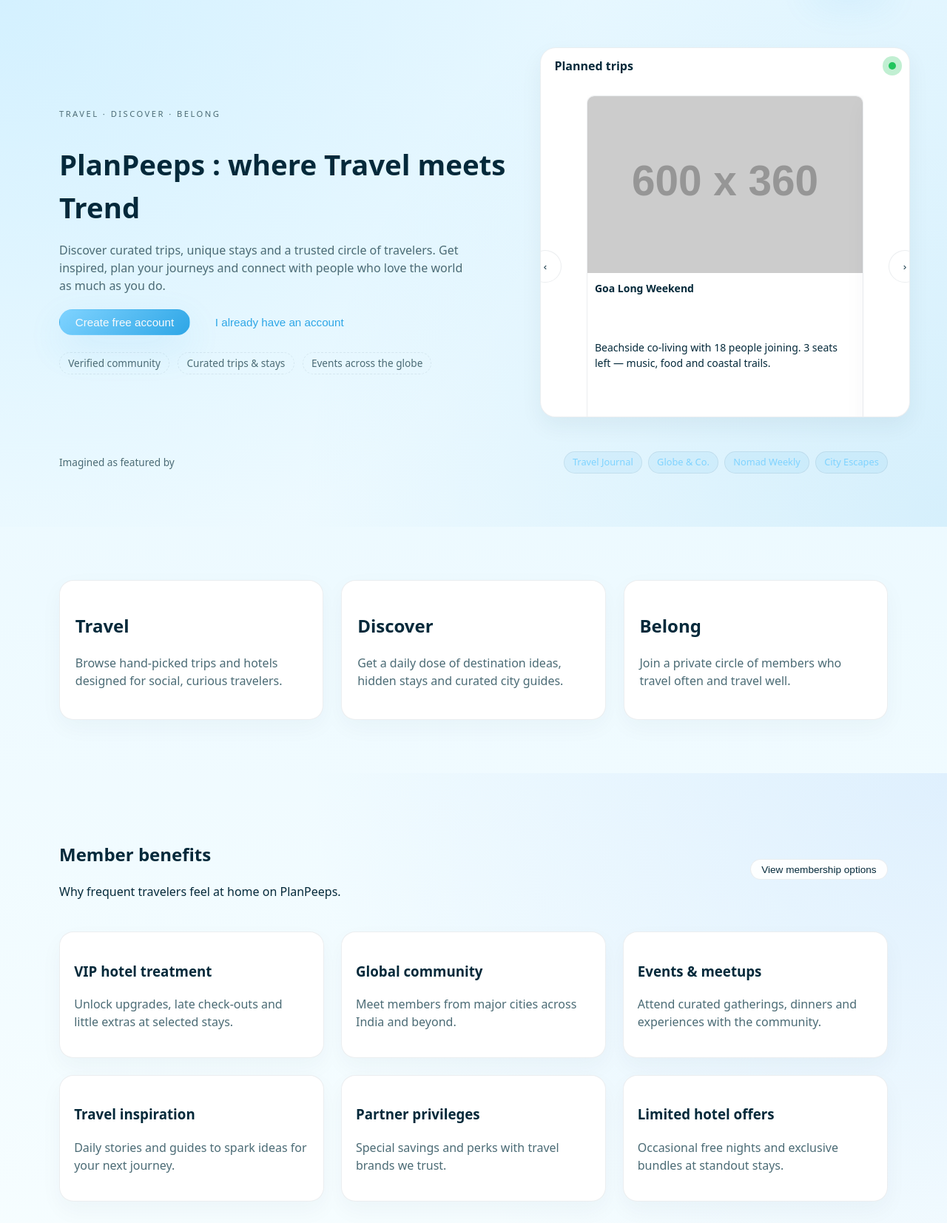
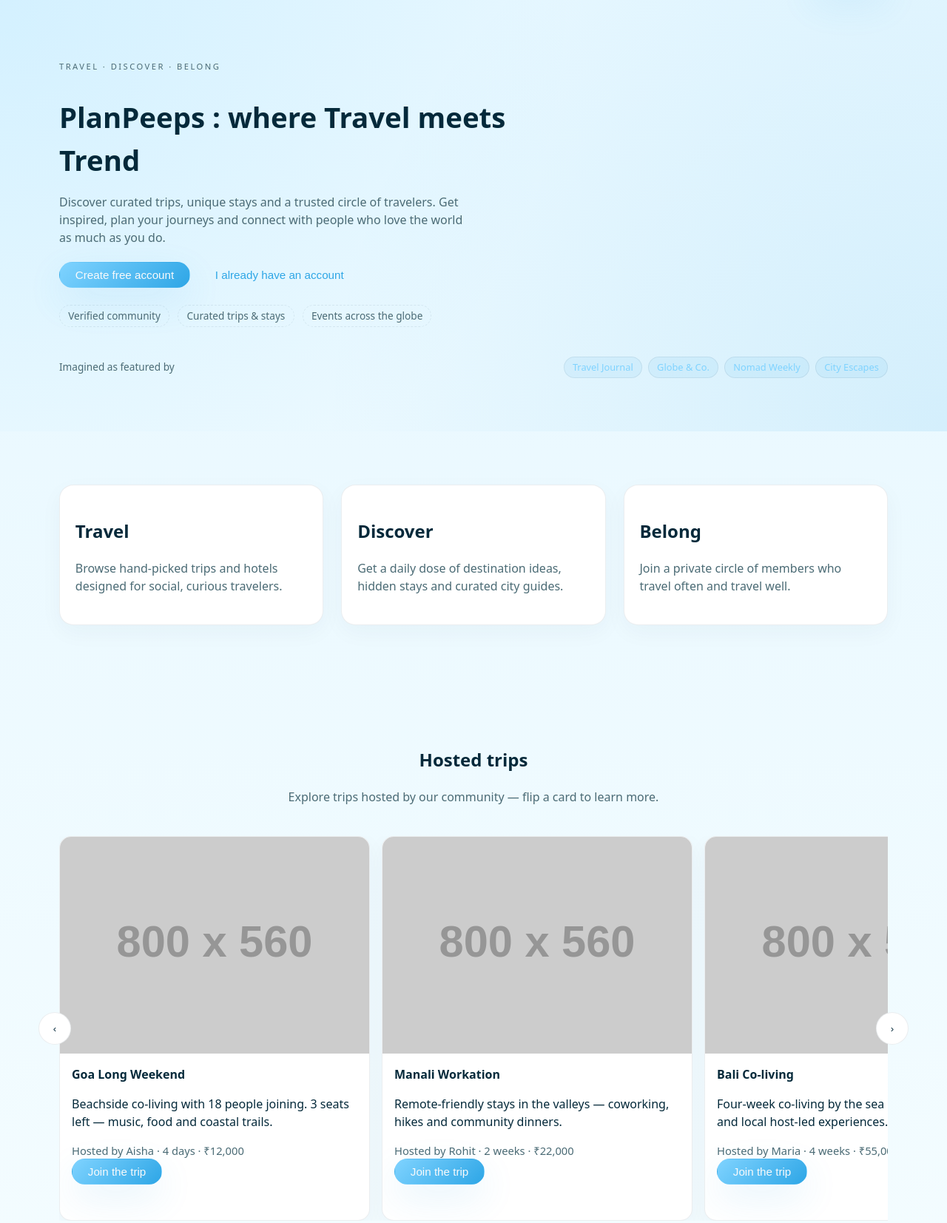
Before and after one commit to harshagarwal8800/planpeeps, a plain HTML site: page index.html in a window 1280 px wide. Shown: the part 60-1713 px from the top of the page at 74% size. Drawn offline with Linux system fonts and the light colour scheme; placeholder pictures from the web are drawn by us.

Commit message:
Update index.html
This is first

```diff
--- a/index.html
+++ b/index.html
@@ -32,7 +32,7 @@
   <!-- Hero -->
   <section class="pp-hero pp-hero-gradient" id="top">
     <div class="pp-container pp-hero-grid">
-      <div class="pp-hero-text reveal">
+      <div class="pp-hero-text reveal slide-left">
         <p class="pp-kicker">Travel · Discover · Belong</p>
         <h1>PlanPeeps : where Travel meets Trend</h1>
         <p>
@@ -51,53 +51,12 @@
         </div>
       </div>
 
-      <div class="pp-hero-card float-card reveal visible">
-        <div class="pp-hero-card-header">
-          <h3>Planned trips</h3>
-          <span class="pp-dot"></span>
-        </div>
-
-        <!-- Trip carousel: shows 1 card at a time inside the hero card -->
-        <div class="pp-trip-carousel" tabindex="0" role="region" aria-label="Planned trips carousel">
-          <button class="pp-trip-btn prev" aria-label="Previous trip">‹</button>
-          <div class="pp-trip-viewport">
-            <div class="pp-trip-track">
-              <article class="pp-trip-card" data-index="0">
-                <img class="pp-trip-image" src="https://via.placeholder.com/600x360?text=Goa+Weekend" alt="Goa Long Weekend" loading="lazy" />
-                <div class="pp-trip-bio">
-                  <h4>Goa Long Weekend</h4>
-                  <p>Beachside co-living with 18 people joining. 3 seats left — music, food and coastal trails.</p>
-                  <div class="pp-trip-meta">Hosted by Aisha · 4 days · ₹12,000</div>
-                </div>
-              </article>
-
-              <article class="pp-trip-card" data-index="1">
-                <img class="pp-trip-image" src="https://via.placeholder.com/600x360?text=Manali+Workation" alt="Manali Workation" loading="lazy" />
-                <div class="pp-trip-bio">
-                  <h4>Manali Workation</h4>
-                  <p>Remote-friendly stays in the valleys — coworking, hikes and community dinners.</p>
-                  <div class="pp-trip-meta">Hosted by Rohit · 2 weeks · ₹22,000</div>
-                </div>
-              </article>
-
-              <article class="pp-trip-card" data-index="2">
-                <img class="pp-trip-image" src="https://via.placeholder.com/600x360?text=Bali+Co-living" alt="Bali Co-living" loading="lazy" />
-                <div class="pp-trip-bio">
-                  <h4>Bali Co-living</h4>
-                  <p>Four-week co-living by the sea — yoga, surf lessons and local host-led experiences.</p>
-                  <div class="pp-trip-meta">Hosted by Maria · 4 weeks · ₹55,000</div>
-                </div>
-              </article>
-            </div>
-          </div>
-          <button class="pp-trip-btn next" aria-label="Next trip">›</button>
-        </div>
-      </div>
+      <!-- Hosted trips card was moved out of the hero into its own section -->
     </div>
 
     <div class="pp-container pp-seen-in reveal">
       <span class="pp-seen-label">Imagined as featured by</span>
-      <div class="pp-seen-logos">
+        <div class="pp-seen-logos reveal stagger" data-stagger-gap="100">
         <span class="pp-logo-pill">Travel Journal</span>
         <span class="pp-logo-pill">Globe & Co.</span>
         <span class="pp-logo-pill">Nomad Weekly</span>
@@ -105,10 +64,9 @@
       </div>
     </div>
   </section>
-
   <!-- Three pillars: Travel / Discover / Belong -->
   <section class="pp-section" id="collection">
-    <div class="pp-container pp-pillar-grid">
+    <div class="pp-container pp-pillar-grid reveal stagger" data-stagger-gap="120">
       <article class="pp-pillar-card reveal">
         <h2>Travel</h2>
         <p>Browse hand-picked trips and hotels designed for social, curious travelers.</p>
@@ -124,18 +82,119 @@
     </div>
   </section>
 
+  <!-- Hosted trips (new section placed above membership) -->
+  <section class="pp-section hosted-trips-section" id="hosted-trips">
+    <div class="pp-container">
+      <div class="pp-section-head" style="justify-content:center;">
+        <div>
+          <h2 class="pp-center">Hosted trips</h2>
+          <p class="pp-center pp-subtitle">Explore trips hosted by our community — flip a card to learn more.</p>
+        </div>
+      </div>
+
+      <div class="pp-trip-carousel hosted-trips" tabindex="0" role="region" aria-label="Hosted trips carousel">
+        <button class="pp-trip-btn prev" aria-label="Previous hosted trip">‹</button>
+        <div class="pp-trip-viewport">
+          <div class="pp-trip-track">
+            <!-- Four visible cards; reuse flip-card markup -->
+            <article class="pp-trip-card" data-index="0">
+              <div class="flip-card" tabindex="0">
+                <div class="flip-card-inner">
+                  <div class="flip-card-front" data-title="Goa Long Weekend" data-meta="Hosted by Aisha · 4 days · ₹12,000">
+                    <img class="pp-trip-image" src="https://via.placeholder.com/800x560?text=Goa+Weekend" alt="Goa Long Weekend" loading="lazy" />
+                  </div>
+                  <div class="flip-card-back">
+                    <div class="pp-trip-bio">
+                      <h4>Goa Long Weekend</h4>
+                      <p>Beachside co-living with 18 people joining. 3 seats left — music, food and coastal trails.</p>
+                      <div class="pp-trip-meta">Hosted by Aisha · 4 days · ₹12,000</div>
+                      <div class="pp-join-wrap">
+                        <button class="pp-primary-btn pp-join-btn">Join the trip</button>
+                      </div>
+                    </div>
+                  </div>
+                </div>
+              </div>
+            </article>
+
+            <article class="pp-trip-card" data-index="1">
+              <div class="flip-card" tabindex="0">
+                <div class="flip-card-inner">
+                  <div class="flip-card-front" data-title="Manali Workation" data-meta="Hosted by Rohit · 2 weeks · ₹22,000">
+                    <img class="pp-trip-image" src="https://via.placeholder.com/800x560?text=Manali+Workation" alt="Manali Workation" loading="lazy" />
+                  </div>
+                  <div class="flip-card-back">
+                    <div class="pp-trip-bio">
+                      <h4>Manali Workation</h4>
+                      <p>Remote-friendly stays in the valleys — coworking, hikes and community dinners.</p>
+                      <div class="pp-trip-meta">Hosted by Rohit · 2 weeks · ₹22,000</div>
+                      <div class="pp-join-wrap">
+                        <button class="pp-primary-btn pp-join-btn">Join the trip</button>
+                      </div>
+                    </div>
+                  </div>
+                </div>
+              </div>
+            </article>
+
+            <article class="pp-trip-card" data-index="2">
+              <div class="flip-card" tabindex="0">
+                <div class="flip-card-inner">
+                  <div class="flip-card-front" data-title="Bali Co-living" data-meta="Hosted by Maria · 4 weeks · ₹55,000">
+                    <img class="pp-trip-image" src="https://via.placeholder.com/800x560?text=Bali+Co-living" alt="Bali Co-living" loading="lazy" />
+                  </div>
+                  <div class="flip-card-back">
+                    <div class="pp-trip-bio">
+                      <h4>Bali Co-living</h4>
+                      <p>Four-week co-living by the sea — yoga, surf lessons and local host-led experiences.</p>
+                      <div class="pp-trip-meta">Hosted by Maria · 4 weeks · ₹55,000</div>
+                      <div class="pp-join-wrap">
+                        <button class="pp-primary-btn pp-join-btn">Join the trip</button>
+                      </div>
+                    </div>
+                  </div>
+                </div>
+              </div>
+            </article>
+
+            <article class="pp-trip-card" data-index="3">
+              <div class="flip-card" tabindex="0">
+                <div class="flip-card-inner">
+                  <div class="flip-card-front" data-title="Bengaluru Weekend" data-meta="Hosted by Sameer · 3 days · ₹6,500">
+                    <img class="pp-trip-image" src="https://via.placeholder.com/800x560?text=Bengaluru+Weekend" alt="Bengaluru Weekend" loading="lazy" />
+                  </div>
+                  <div class="flip-card-back">
+                    <div class="pp-trip-bio">
+                      <h4>Bengaluru Weekend</h4>
+                      <p>City escapes with curated food walks and a group rooftop stay.</p>
+                      <div class="pp-trip-meta">Hosted by Sameer · 3 days · ₹6,500</div>
+                      <div class="pp-join-wrap">
+                        <button class="pp-primary-btn pp-join-btn">Join the trip</button>
+                      </div>
+                    </div>
+                  </div>
+                </div>
+              </div>
+            </article>
+          </div>
+        </div>
+        <button class="pp-trip-btn next" aria-label="Next hosted trip">›</button>
+      </div>
+    </div>
+  </section>
+
   <!-- Member benefits -->
   <section class="pp-section pp-section-alt" id="membership">
     <div class="pp-container">
       <div class="pp-section-head">
-        <div>
+        <div class="reveal slide-left">
           <h2>Member benefits</h2>
           <p>Why frequent travelers feel at home on PlanPeeps.</p>
         </div>
-        <button class="pp-outline-btn small" id="membershipSignup">View membership options</button>
+        <button class="pp-outline-btn small reveal slide-right" id="membershipSignup">View membership options</button>
       </div>
 
-      <div class="pp-benefit-grid">
+      <div class="pp-benefit-grid reveal stagger" data-stagger-gap="110">
         <article class="pp-benefit-card reveal">
           <h3>VIP hotel treatment</h3>
           <p>Unlock upgrades, late check-outs and little extras at selected stays.</p>
@@ -272,11 +331,11 @@
   <!-- CTA -->
   <section class="pp-section pp-cta" id="events">
     <div class="pp-container pp-cta-inner">
-      <div>
+      <div class="reveal slide-left">
         <h2>Be part of the very first PlanPeeps members.</h2>
         <p>Join now to stay informed about new trips, events and membership perks.</p>
       </div>
-      <div>
+      <div class="reveal slide-right">
         <button class="pp-primary-btn" id="ctaSignup">Join the community</button>
         <button class="pp-outline-btn" id="ctaSignin">Log in</button>
       </div>
```
